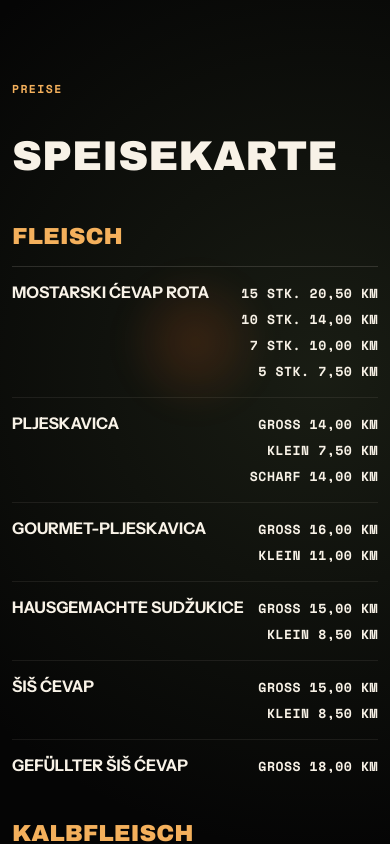
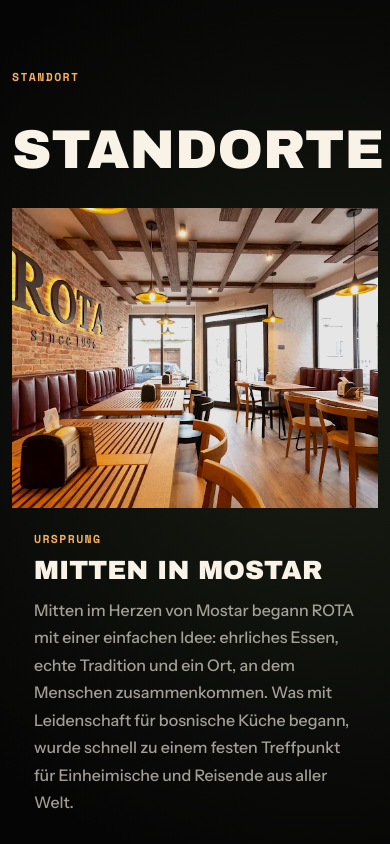
Before and after one commit to Mostar88000/rota, a React (Vite) app: page / in a window 390 px wide. Shown: the part 860-1704 px from the top of the page. Built offline with nearby package versions, Linux system fonts and the light colour scheme.

Commit message:
fix:layout

```diff
--- a/src/App.jsx
+++ b/src/App.jsx
@@ -18,8 +18,10 @@ const content = {
       menuTitle: 'Speisekarte',
       location: 'Standort',
       locations: 'Standorte',
+      hours: 'Öffnungszeiten',
+      phone: 'Telefon',
     },
-    nav: ['Home', 'Preise', 'Standort'],
+    nav: ['Home', 'Standort', 'Preise'],
     story: [
       {
         label: 'Ursprung',
@@ -129,8 +131,10 @@ const content = {
       menuTitle: 'Jelovnik',
       location: 'Lokacija',
       locations: 'Lokacije',
+      hours: 'Radno vrijeme',
+      phone: 'Telefon',
     },
-    nav: ['Početna', 'Cijene', 'Lokacija'],
+    nav: ['Početna', 'Lokacija', 'Cijene'],
     story: [
       {
         label: 'Početak',
@@ -240,8 +244,10 @@ const content = {
       menuTitle: 'Menu',
       location: 'Location',
       locations: 'Locations',
+      hours: 'Opening Hours',
+      phone: 'Phone',
     },
-    nav: ['Home', 'Prices', 'Location'],
+    nav: ['Home', 'Location', 'Prices'],
     story: [
       {
         label: 'Origin',
@@ -347,17 +353,21 @@ const storeImageSources = ['/ROTA_1996_3.png', '/ROTA_1996_2.png', '/ROTA_1996.p
 const locations = [
   {
     name: 'ROTA Old Town',
+    hours: ['Mo-So 10:00-22:00'],
+    phone: '+387 36 550-714',
     address: 'Onešćukova 7, 88000 Mostar, Bosnien und Herzegowina',
     maps: 'https://www.google.com/maps/search/?api=1&query=Rota%20One%C5%A1%C4%87ukova%207%20Mostar',
   },
   {
-    name: 'ROTA Musala',
+    name: 'ROTA Carina',
+    hours: ['Mo-Sa 08:00-23:00', 'So 13:00-23:00'],
+    phone: '+387 36 550-714',
     address: 'Mladena Balorde, 88000 Mostar, Bosnien und Herzegowina',
     maps: 'https://www.google.com/maps/search/?api=1&query=Rota%20Mladena%20Balorde%20Mostar',
   },
 ]
 
-const navTargets = ['#scene-1', '#prices', '#story']
+const navTargets = ['#scene-1', '#story', '#prices']
 
 function App() {
   const [menuOpen, setMenuOpen] = useState(false)
@@ -461,7 +471,28 @@ function App() {
           </Reveal>
         </section>
 
-        <section className="price-board" id="prices" data-scene="1">
+        <section className="story-locations" id="story" data-scene="1">
+          <div className="section-intro">
+            <p className="eyebrow">{t.ui.location}</p>
+            <h2>{t.ui.locations}</h2>
+          </div>
+
+          <div className="story-grid">
+            {t.story.map((image, index) => (
+              <Reveal className="story-card" delay={index * 110} key={image.title}>
+                <img src={storeImageSources[index]} alt={`${image.title} bei ROTA Mostar`} />
+                <div>
+                  <span>{image.label}</span>
+                  <h3>{image.title}</h3>
+                  <p>{image.text}</p>
+                </div>
+              </Reveal>
+            ))}
+          </div>
+
+        </section>
+
+        <section className="price-board" id="prices" data-scene="2">
           <div className="price-heading">
             <p className="eyebrow">{t.ui.prices}</p>
             <h2>{t.ui.menuTitle}</h2>
@@ -490,25 +521,6 @@ function App() {
           </div>
         </section>
 
-        <section className="story-locations" id="story" data-scene="2">
-          <div className="section-intro">
-            <p className="eyebrow">{t.ui.location}</p>
-            <h2>{t.ui.locations}</h2>
-          </div>
-
-          <div className="story-grid">
-            {t.story.map((image, index) => (
-              <Reveal className="story-card" delay={index * 110} key={image.title}>
-                <img src={storeImageSources[index]} alt={`${image.title} bei ROTA Mostar`} />
-                <div>
-                  <span>{image.label}</span>
-                  <h3>{image.title}</h3>
-                  <p>{image.text}</p>
-                </div>
-              </Reveal>
-            ))}
-          </div>
-
         <Reveal className="location-board" delay={160}>
           <p className="eyebrow">{t.ui.locations}</p>
           <div className="location-list">
@@ -516,12 +528,23 @@ function App() {
               <a href={location.maps} target="_blank" rel="noreferrer" className="location-link" key={location.name}>
                 <strong>{location.name}</strong>
                 <span>{location.address}</span>
+                <div className="location-meta">
+                  <div className="location-hours">
+                    <small>{t.ui.hours}</small>
+                    {location.hours.map((hours) => (
+                      <span key={`${location.name}-${hours}`}>{hours}</span>
+                    ))}
+                  </div>
+                  <div className="location-phone">
+                    <small>{t.ui.phone}</small>
+                    <span>{location.phone}</span>
+                  </div>
+                </div>
                 <em>{t.ui.maps}</em>
               </a>
             ))}
           </div>
         </Reveal>
-        </section>
       </main>
 
       <div className={`overlay-menu${menuOpen ? ' open' : ''}`} aria-hidden={!menuOpen}>
--- a/src/index.css
+++ b/src/index.css
@@ -290,14 +290,14 @@ main {
 .intro {
   position: relative;
   display: grid;
-  min-height: 100vh;
+  min-height: clamp(640px, 100svh, 980px);
   align-items: end;
   padding: 110px 0 var(--safe);
 }
 
 .intro-video {
   position: absolute;
-  inset: var(--safe) 0 var(--safe) 12vw;
+  inset: var(--safe) 0 var(--safe) clamp(120px, 12%, 220px);
   z-index: -1;
   overflow: hidden;
   border: 1px solid var(--line);
@@ -378,8 +378,7 @@ h3 {
 
 .price-board,
 .story-locations {
-  min-height: 100vh;
-  padding: 128px 0;
+  padding: clamp(84px, 9vw, 128px) 0;
 }
 
 .section-intro {
@@ -518,6 +517,7 @@ h3 {
 }
 
 .story-locations {
+  padding-top: clamp(56px, 6vw, 84px);
   padding-bottom: 96px;
 }
 
@@ -537,9 +537,21 @@ h3 {
 
 .story-card img {
   width: 100%;
-  height: clamp(260px, 31vw, 520px);
+  height: clamp(300px, 25vw, 420px);
   object-fit: cover;
-  filter: saturate(1.08) contrast(1.06) brightness(0.82);
+  filter: saturate(1.08) contrast(1.06) brightness(0.9);
+}
+
+.story-card:nth-child(1) img {
+  object-position: center center;
+}
+
+.story-card:nth-child(2) img {
+  object-position: center center;
+}
+
+.story-card:nth-child(3) img {
+  object-position: center center;
 }
 
 .story-card div {
@@ -574,6 +586,7 @@ h3 {
   display: grid;
   grid-template-columns: minmax(220px, 0.35fr) minmax(0, 1fr);
   gap: 24px;
+  margin-bottom: clamp(72px, 8vw, 120px);
   padding: 24px;
   border: 1px solid var(--line);
   background:
@@ -614,6 +627,44 @@ h3 {
 .location-link span {
   color: var(--muted);
   line-height: 1.55;
+}
+
+.location-meta {
+  display: grid;
+  grid-template-columns: minmax(0, 1fr) max-content;
+  gap: 18px;
+  align-items: start;
+  padding-top: 6px;
+}
+
+.location-hours,
+.location-phone {
+  display: grid;
+  gap: 5px;
+}
+
+.location-phone {
+  justify-items: end;
+  text-align: right;
+}
+
+.location-hours small,
+.location-phone small {
+  color: var(--gold);
+  font-family: 'Space Mono', monospace;
+  font-size: 0.68rem;
+  font-weight: 700;
+  letter-spacing: 0.12em;
+  text-transform: uppercase;
+}
+
+.location-hours span,
+.location-phone span {
+  color: var(--white);
+  font-family: 'Space Mono', monospace;
+  font-size: 0.78rem;
+  font-weight: 700;
+  letter-spacing: 0.04em;
 }
 
 .location-link em {
@@ -773,7 +824,7 @@ h3 {
 
   .price-board,
   .story-locations {
-    padding: 84px 0;
+    padding: 72px 0;
   }
 
   .price-heading,
```
Lines whose indentation alone changed are shown as unchanged.
